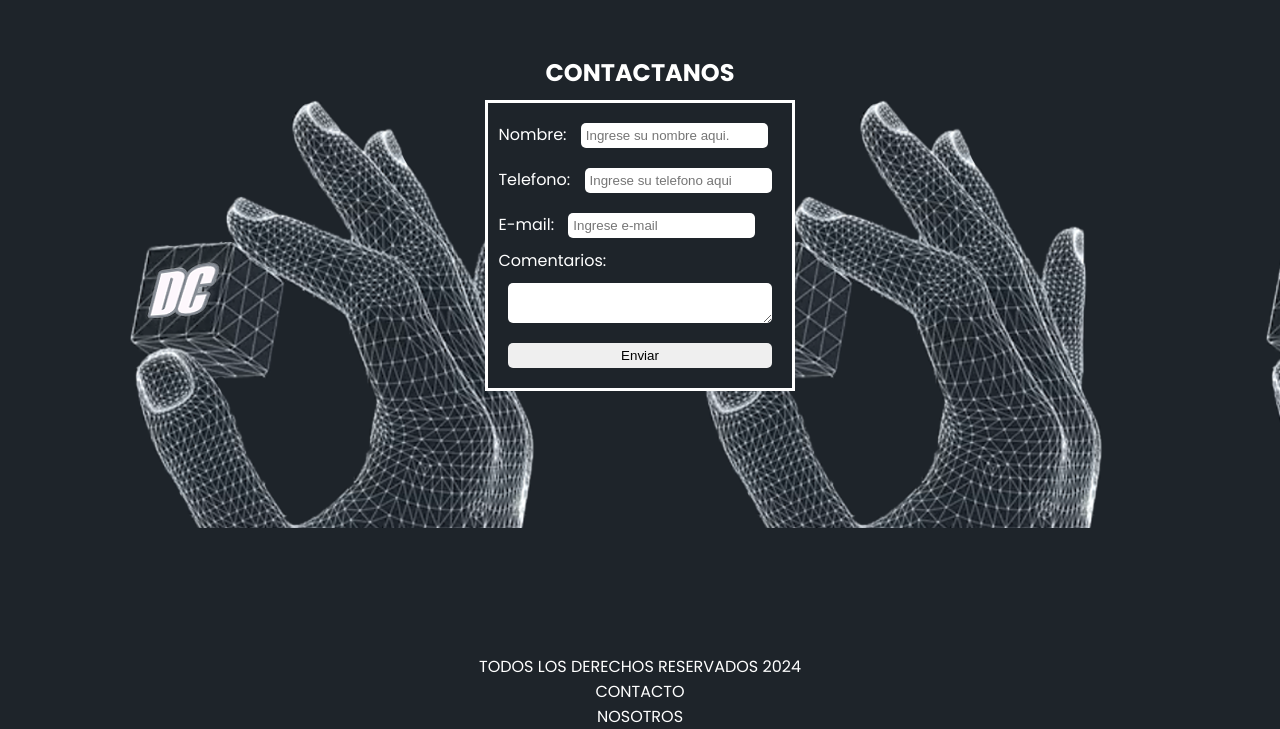
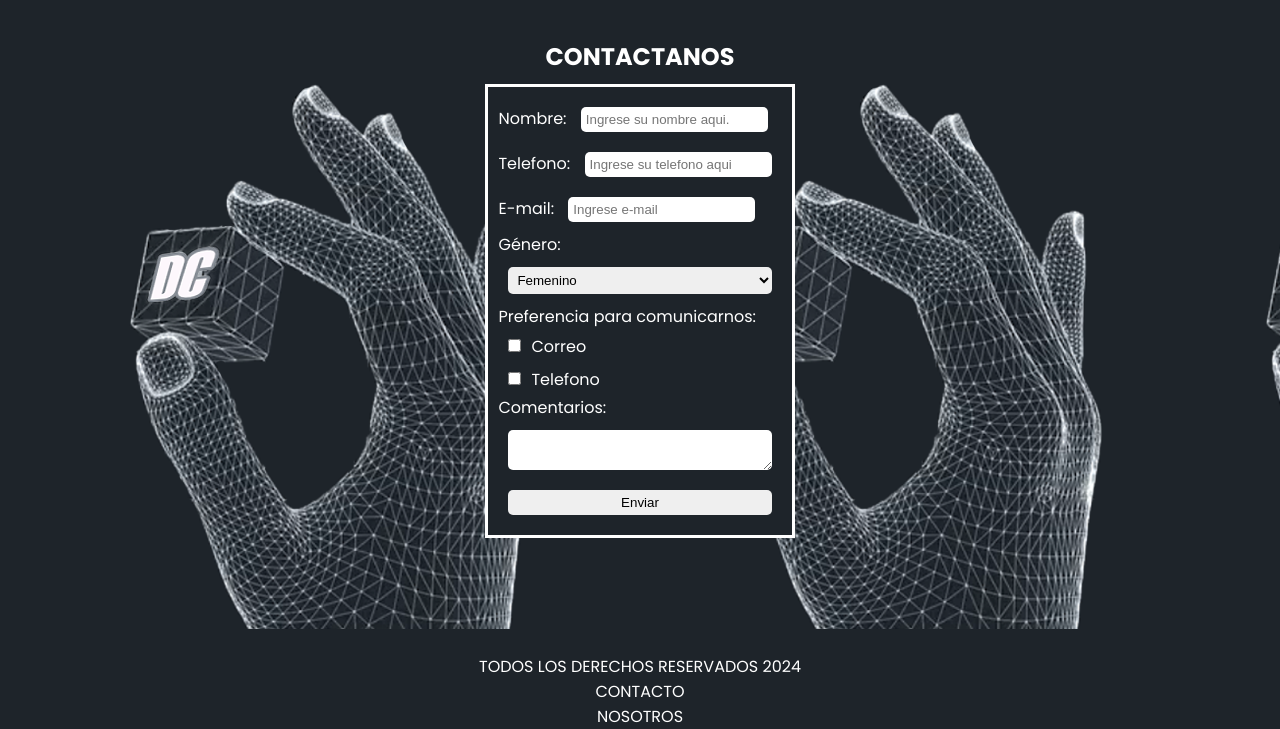
Before and after one commit to Bguerrero85/Proyecto-CaC, a plain HTML site: page CaC-Games/contacto.html in a window 1280 px wide. Shown: the part 71-800 px from the top of the page. Drawn offline with Linux system fonts and the light colour scheme.

Commit message:
Ajuste de footer, agregado requisitos para contactos

```diff
--- a/CaC-Games/contacto.html
+++ b/CaC-Games/contacto.html
@@ -34,8 +34,17 @@
             <p>Nombre: <input class = "form" type="text" required placeholder="Ingrese su nombre aqui."></p>
             <p>Telefono: <input class = "form" type="number" placeholder="Ingrese su telefono aqui"></p>
             <p>E-mail: <input class = "form" type="email" required placeholder="Ingrese e-mail"></p>
+            <p>Género: </p>
+            <select class="form">
+                <option value="F">Femenino</option>
+                <option value="M">Masculino</option>
+                <option value="X">Prefiero no decirlo</option>
+            </select>
+            <p>Preferencia para comunicarnos:</p>
+            <p><input class="form" type="checkbox" name="Correo" value="E-mail">Correo</p>
+            <p><input class="form" type="checkbox" name="tel" value="telefono">Telefono</p>
             <p>Comentarios:</p>
-            <textarea class="form" id="Comentarios" name="Comentarios"></textarea>
+            <textarea class="form" id="Comentarios" name="Comentarios" maxlength="250"></textarea>
             <input class = "form" id="envia" name="envia" type="submit" Value="Enviar">
             </form>
         </div>
--- a/CaC-Games/style.css
+++ b/CaC-Games/style.css
@@ -163,7 +163,7 @@ body{
 /* SECCIONES GRID*/
 .contenedor-registro, .contenedor-nosotros, .contenedor-index, .contenedor-contacto{
     display: grid;
-    grid-template-rows: repeat(3, auto);
+    grid-template-rows: 110px 1fr 100px;
     min-height: 100vh;
 }
 
```
Also changed, not shown: CaC-Games/index.html (+3 -0 lines), CaC-Games/register.html (+1 -1 lines).
